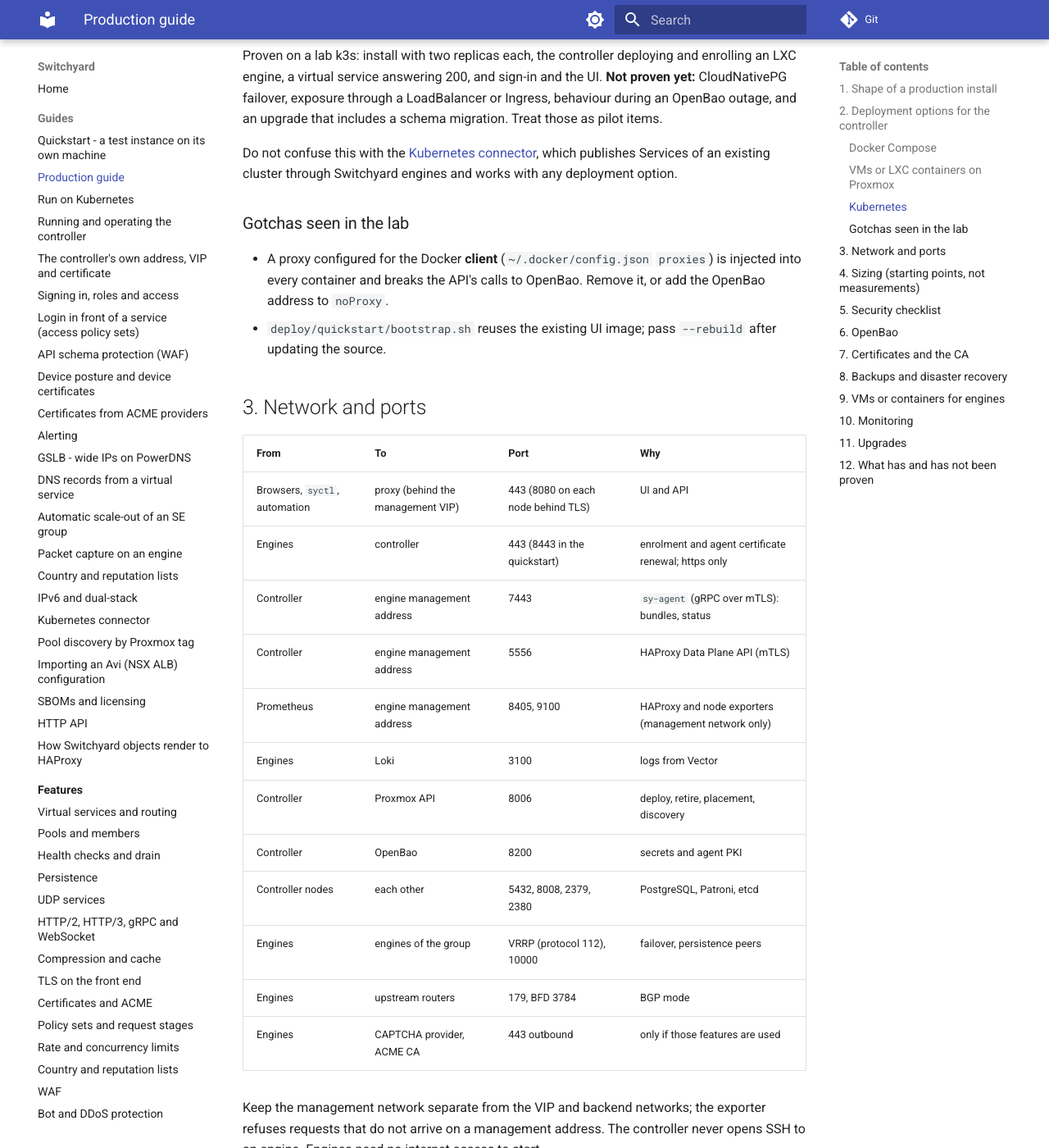
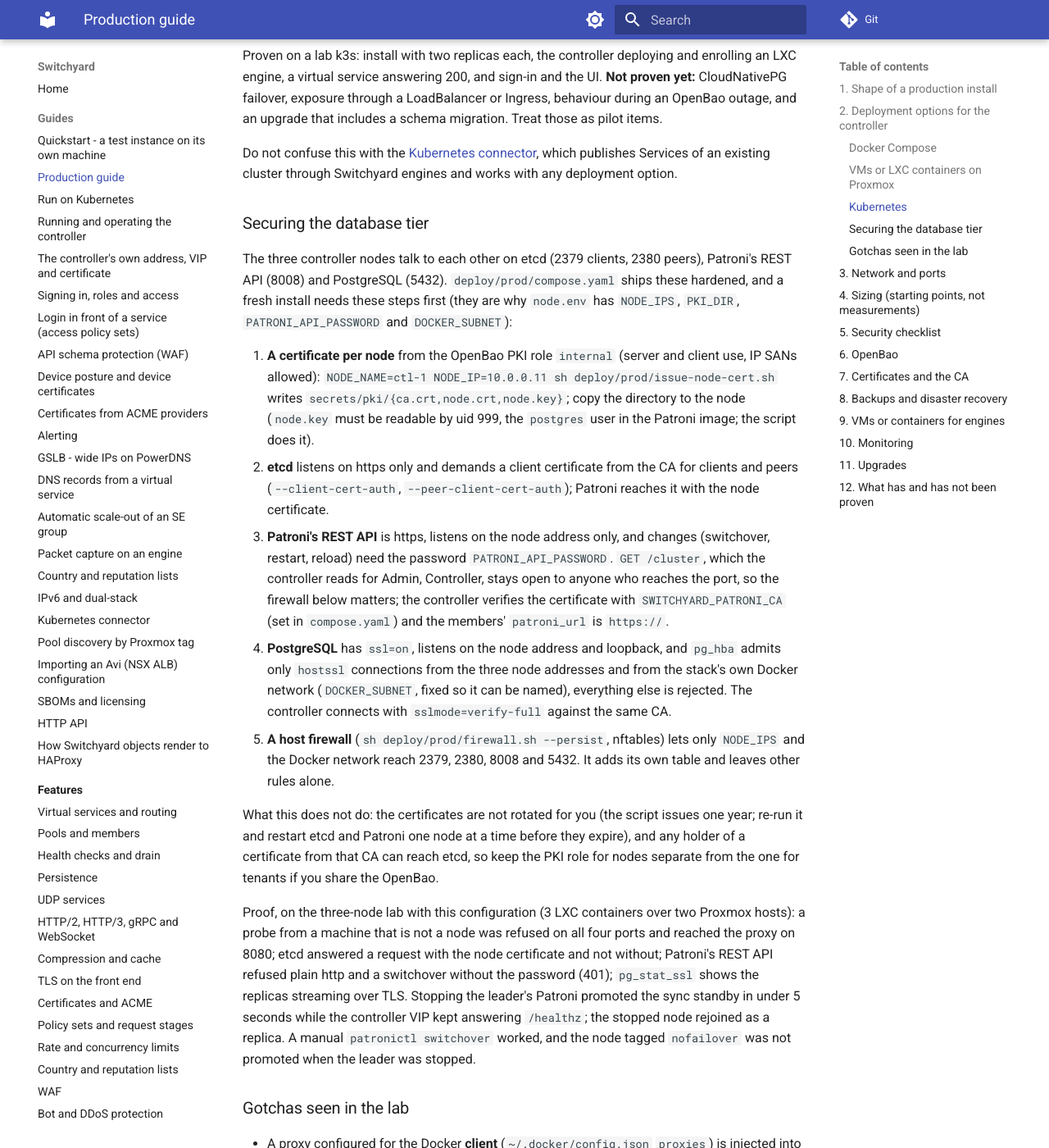
Before and after one commit to Globius/Switchyard, an MkDocs documentation site: the page built from docs/production.md, in a window 1280 px wide and 1400 px high, scrolled down 2367 px. Shown: the whole window at 82% size. Built offline with MkDocs 1.6.1 and Material for MkDocs 9.7.7, drawn with Linux system fonts in a browser that asks for light colours; some of the changed text lies outside the part shown.

Commit message:
Production guide: securing the database tier
Co-Authored-By: Claude Sonnet 5.5 <noreply@anthropic.com>

```diff
--- a/docs/production.md
+++ b/docs/production.md
@@ -79,6 +79,38 @@ pilot items.
 Do not confuse this with the [Kubernetes connector](kubernetes.md), which publishes Services of an existing cluster through
 Switchyard engines and works with any deployment option.
 
+### Securing the database tier
+
+The three controller nodes talk to each other on etcd (2379 clients, 2380 peers), Patroni's REST API (8008) and PostgreSQL
+(5432). `deploy/prod/compose.yaml` ships these hardened, and a fresh install needs these steps first (they are why
+`node.env` has `NODE_IPS`, `PKI_DIR`, `PATRONI_API_PASSWORD` and `DOCKER_SUBNET`):
+
+1. **A certificate per node** from the OpenBao PKI role `internal` (server and client use, IP SANs allowed):
+   `NODE_NAME=ctl-1 NODE_IP=10.0.0.11 sh deploy/prod/issue-node-cert.sh` writes `secrets/pki/{ca.crt,node.crt,node.key}`; copy the
+   directory to the node (`node.key` must be readable by uid 999, the `postgres` user in the Patroni image; the script does it).
+2. **etcd** listens on https only and demands a client certificate from the CA for clients and peers
+   (`--client-cert-auth`, `--peer-client-cert-auth`); Patroni reaches it with the node certificate.
+3. **Patroni's REST API** is https, listens on the node address only, and changes (switchover, restart, reload) need the
+   password `PATRONI_API_PASSWORD`. `GET /cluster`, which the controller reads for Admin, Controller, stays open to anyone who
+   reaches the port, so the firewall below matters; the controller verifies the certificate with `SWITCHYARD_PATRONI_CA`
+   (set in `compose.yaml`) and the members' `patroni_url` is `https://`.
+4. **PostgreSQL** has `ssl=on`, listens on the node address and loopback, and `pg_hba` admits only `hostssl` connections from
+   the three node addresses and from the stack's own Docker network (`DOCKER_SUBNET`, fixed so it can be named), everything
+   else is rejected. The controller connects with `sslmode=verify-full` against the same CA.
+5. **A host firewall** (`sh deploy/prod/firewall.sh --persist`, nftables) lets only `NODE_IPS` and the Docker network reach
+   2379, 2380, 8008 and 5432. It adds its own table and leaves other rules alone.
+
+What this does not do: the certificates are not rotated for you (the script issues one year; re-run it and restart etcd and
+Patroni one node at a time before they expire), and any holder of a certificate from that CA can reach etcd, so keep the PKI
+role for nodes separate from the one for tenants if you share the OpenBao.
+
+Proof, on the three-node lab with this configuration (3 LXC containers over two Proxmox hosts): a probe from a machine that is
+not a node was refused on all four ports and reached the proxy on 8080; etcd answered a request with the node certificate and not
+without; Patroni's REST API refused plain http and a switchover without the password (401); `pg_stat_ssl` shows the replicas
+streaming over TLS. Stopping the leader's Patroni promoted the sync standby in under 5 seconds while the controller VIP kept
+answering `/healthz`; the stopped node rejoined as a replica. A manual `patronictl switchover` worked, and
+the node tagged `nofailover` was not promoted when the leader was stopped.
+
 ### Gotchas seen in the lab
 
 - A proxy configured for the Docker **client** (`~/.docker/config.json` `proxies`) is injected into every container and breaks
@@ -142,6 +174,8 @@ The security reviews are in [security/backend-review.md](security/backend-review
       scope it to a resource pool, and review it.
 - [ ] Networks: management is its own network, engines' data and VIP networks are separate, and nothing in the request path
       depends on the controller. There is no SSH from the controller to engines and none is needed.
+- [ ] The database tier is hardened as in [Securing the database tier](#securing-the-database-tier): etcd and Patroni over
+      TLS with a password on Patroni's REST API, `hostssl` for the three nodes only, and the host firewall loaded on every node.
 - [ ] No secrets in PostgreSQL, logs or Git: only `secret_ref`s that point into OpenBao.
 
 ## 6. OpenBao
```
Also changed, not shown: deploy/prod/README.md (+3 -0 lines).
